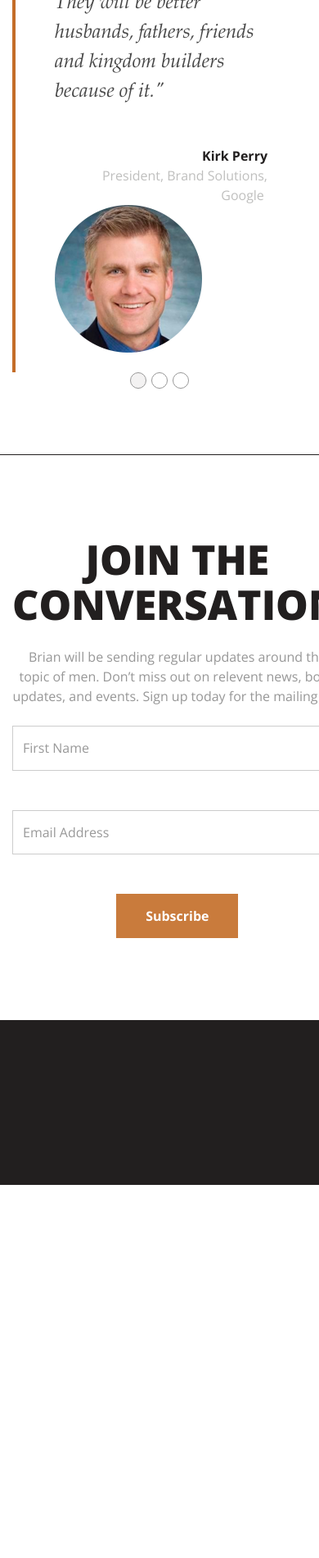
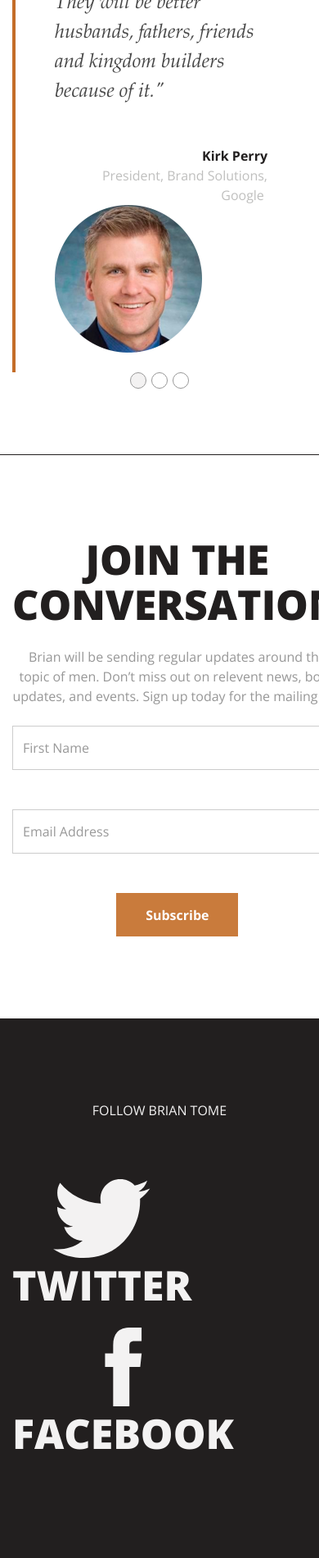
Before and after one commit to tatelucas/marksofaman.com, a Jekyll site: the page built from index.html, in a window 390 px wide. Shown: the part 3057-4957 px from the top of the page at 82% size. Built offline with Jekyll 4.4.1, drawn with Linux system fonts in a browser that asks for light colours; nearby versions of some CDN libraries; before the commit the page ends 4502 px from its top, so only the background shows below that; some of the changed text lies outside the part shown; grey boxes are pictures that could not be loaded.

Commit message:
Completed all sections

```diff
--- a/_scss/_variables.scss
+++ b/_scss/_variables.scss
@@ -302,7 +302,7 @@ $input-border-radius:            $border-radius !default;
 $input-border-radius-lg:         $border-radius-lg !default;
 $input-border-radius-sm:         $border-radius-sm !default;
 
-$input-border-focus:             #66afe9 !default;
+$input-border-focus:             $brand-primary;
 $input-box-shadow-focus:         rgba(102,175,233,.6) !default;
 
 $input-color-placeholder:        #999 !default;
--- a/css/main.css
+++ b/css/main.css
@@ -1768,7 +1768,7 @@ mark,
     background-color: transparent;
     border: 0; }
   .form-control:focus {
-    border-color: #66afe9;
+    border-color: #C46D28;
     outline: none; }
   .form-control::-webkit-input-placeholder {
     color: #999;
@@ -4251,8 +4251,15 @@ section {
   background-image: url(../images/author-bg.jpg);
   min-height: 603px; }
 
+.section-promo {
+  background-image: url(../images/promo-bg.jpg);
+  min-height: 503px; }
+
 /***************************************************************************************
 * General
 ***************************************************************************************/
 .form-control {
-  padding: 0.9rem 0.75rem; }
+  padding: 0.875rem 0.75rem; }
+
+.section-social a {
+  color: #F3F2F2; }
--- a/index.html
+++ b/index.html
@@ -141,12 +141,38 @@ reviews:
   </div>
 </section>
 
-<section class="section-video dark-bg">
+<section class="section-social dark-bg">
   <div class="container">
     <div class="row">
-      <div class="col-sm-12">
-
+      <div class="col-sm-10 col-sm-offset-1 text-xs-center">
+        <p class="m-b-2">FOLLOW BRIAN TOME</p>
+        <div class="row">
+          <div class="col-sm-6">
+            <a href="https://twitter.com/briantome?lang=en" title="Follow Brian Tome on Twitter">
+              <svg class="img-fluid>" width="119" height="96" viewBox="0 0 119 96" xmlns="http://www.w3.org/2000/svg"><title>Shape</title><path d="M118.206 11.403c-3.35 4.9-7.4 9.075-12.15 12.525.05.7.074 1.75.074 3.15 0 6.498-.95 12.986-2.85 19.462-1.903 6.477-4.79 12.69-8.666 18.636-3.875 5.947-8.488 11.21-13.84 15.788-5.35 4.578-11.8 8.228-19.35 10.95C53.878 94.633 45.802 95.996 37.2 96 23.65 96 11.25 92.375 0 85.126c1.75.2 3.7.298 5.85.298 11.25 0 21.277-3.45 30.077-10.35-5.25-.1-9.95-1.712-14.1-4.837s-7-7.112-8.55-11.962c1.648.25 3.173.374 4.573.374 2.15 0 4.276-.275 6.376-.824-5.6-1.15-10.24-3.938-13.915-8.362-3.675-4.424-5.514-9.562-5.514-15.414v-.3c3.4 1.903 7.05 2.927 10.95 3.076-3.3-2.2-5.926-5.077-7.875-8.627-1.948-3.55-2.922-7.4-2.922-11.55 0-4.4 1.1-8.475 3.3-12.227 6.052 7.45 13.414 13.413 22.09 17.888 8.673 4.475 17.96 6.963 27.862 7.464-.4-1.9-.6-3.75-.6-5.548 0-6.7 2.362-12.413 7.09-17.136C69.414 2.366 75.126.003 81.824 0c7 0 12.9 2.55 17.7 7.648 5.448-1.05 10.573-3 15.375-5.85-1.85 5.75-5.4 10.2-10.65 13.35 4.65-.5 9.3-1.75 13.947-3.75l.01.005z" fill="#F4F3F2" fill-rule="evenodd"/></svg>
+              <br>
+              <h1>TWITTER</h1>
+            </a>
+          </div>
+          <div class="col-sm-6">
+            <a href="https://www.facebook.com/briantomebooks/" title="Follow Brian Tome on Facebook">
+              <svg class="img-fluid>" width="118" height="96" viewBox="0 0 118 96" xmlns="http://www.w3.org/2000/svg"><title>SECTION 7</title><path d="M66.77 31.46h14.97l-1.75 16.542H66.768V96H46.904V48.002H37V31.46h9.904v-9.963c0-7.068 1.67-12.418 5.01-16.05C55.254 1.818 60.75 0 68.4 0h13.225v16.542h-8.272c-1.514 0-2.727.126-3.64.378-.914.253-1.574.71-1.98 1.37-.408.662-.67 1.33-.787 2.01-.117.678-.176 1.64-.176 2.884v8.276z" fill="#F4F3F2" fill-rule="evenodd"/></svg>
+              <br>
+              <h1>FACEBOOK</h1>
+            </a>
+          </div>
+        </div>
       </div>
     </div>
   </div>
 </section>
+
+<section class="section-promo img-background">
+  <div class="container">
+    <div class="row">
+      <div class="col-sm-10 col-sm-offset-1 text-xs-center">
+        <p class="m-b-2">NOT INTO BOOKS? COME TO <a href="https://www.crossroads.net/mancamp" title="Crossroads Man Camp">MAN CAMP</a> INSTEAD</p>
+      </div>
+    </div>
+  </div>
+</section>
```
Also changed, not shown: _scss/_site.scss (+10 -2 lines), images/social-facebook.svg (added), images/social-twitter.svg (added), 1 other file.
